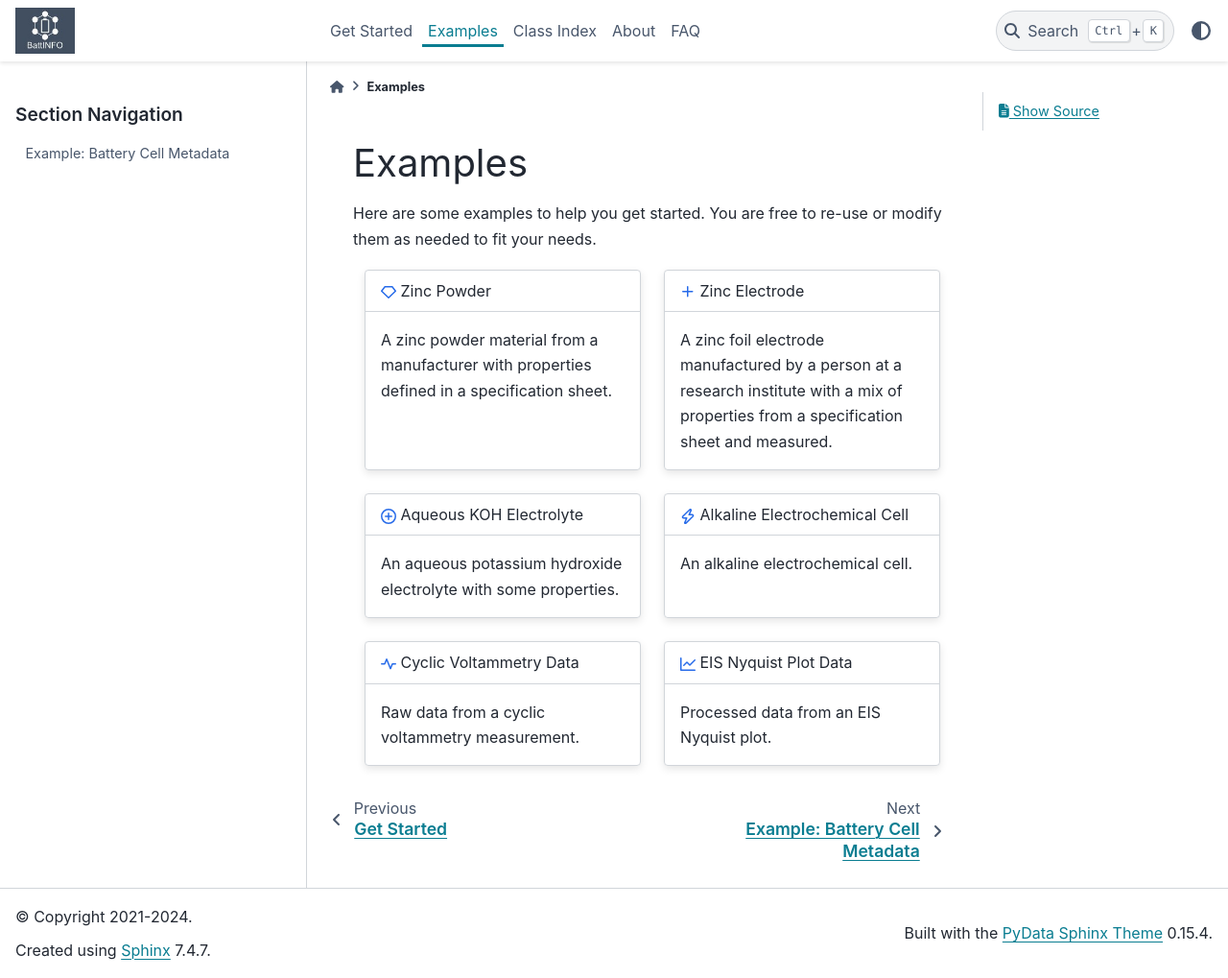
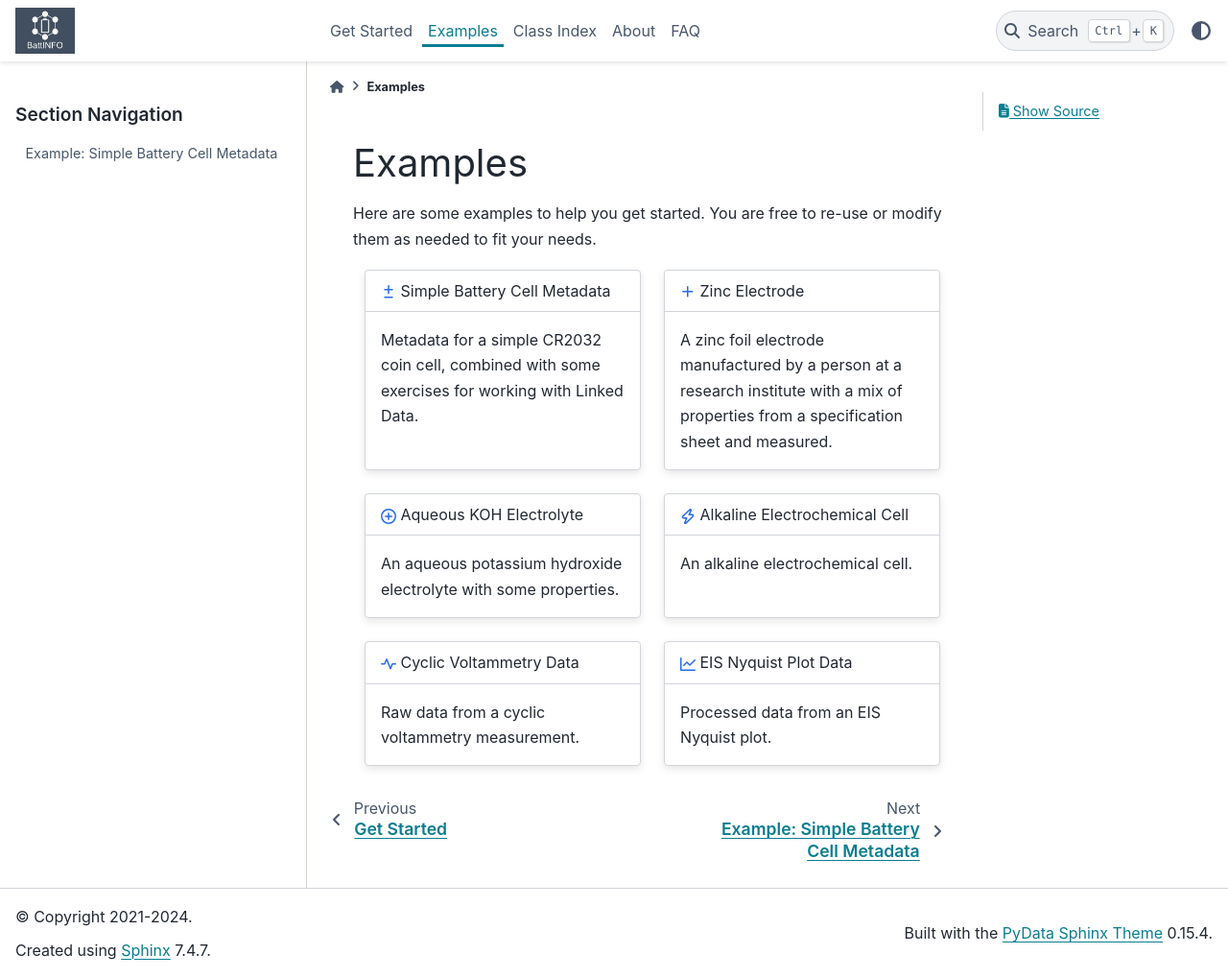
Before and after one commit to emmo-repo/domain-battery, a Sphinx documentation site: the page built from sphinx/examples.rst, in a window 1280 px wide and 1019 px high. Shown: the whole window at 96% size. Built offline with Sphinx 7.4.7 and the PyData theme 0.15.4, drawn with Linux system fonts in a browser that asks for light colours.

Commit message:
update examples

```diff
--- a/sphinx/_static/css/custom.css
+++ b/sphinx/_static/css/custom.css
@@ -32,3 +32,8 @@ html[data-theme=dark] table.element-table tr:nth-child(odd) td{
 html[data-theme=dark] table.element-table tr:nth-child(even) td{
    background-color: black;
 }
+/* this fixes darkmode within the json-ld playground iframe
+by inverting all colors if darkmode is active */
+html[data-theme="dark"] iframe[src*="json-ld.org/playground"] {
+   filter: invert(0.9);
+}
--- a/sphinx/examples.rst
+++ b/sphinx/examples.rst
@@ -13,9 +13,9 @@ Here are some examples to help you get started. You are free to re-use or modify
     .. grid-item-card::
         :link: example_linked_data_battery_cell_metadata.html
 
-        :octicon:`ruby;1em;sd-text-info`  Zinc Powder
+        :octicon:`diff;1em;sd-text-info`  Simple Battery Cell Metadata
         ^^^^^^^^^^^
-        A zinc powder material from a manufacturer with properties defined in a specification sheet.
+        Metadata for a simple CR2032 coin cell, combined with some exercises for working with Linked Data.
 
     .. grid-item-card::
         :link: example_zinc_electrode.html
```
Also changed, not shown: sphinx/example_linked_data_battery_cell_metadata.ipynb.
